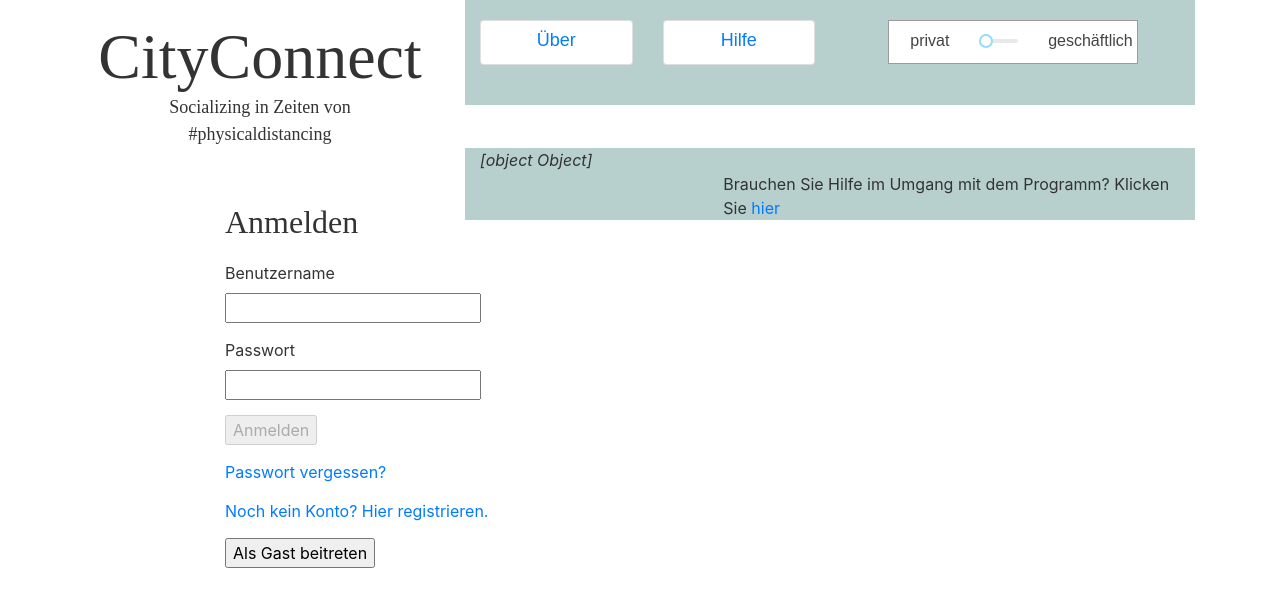
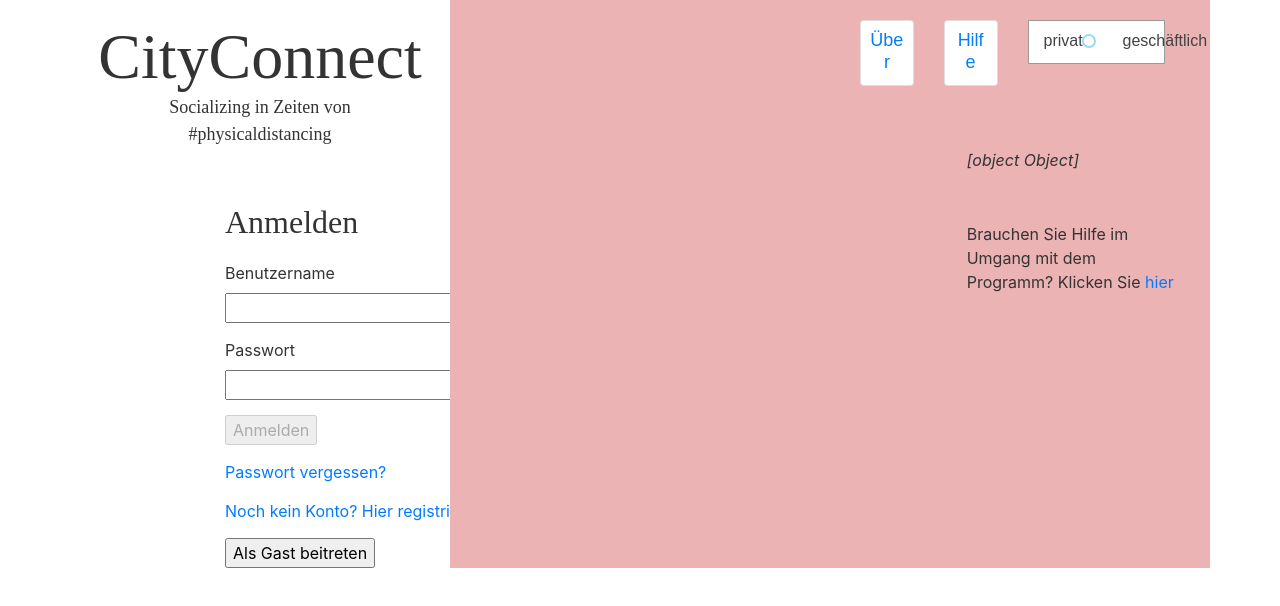
Before and after one commit to CityConnect11/app, a Next.js app: page / in a window 1280 px wide. Shown: the top 606 px of the page. Built offline with nearby package versions, Linux system fonts and the light colour scheme.

Commit message:
change background color

```diff
--- a/components/header/header.js
+++ b/components/header/header.js
@@ -21,8 +21,15 @@ export default () => (
             </Row>
           </Container>
         </Col>
-        <Col xs={8}>
-          <Navbar />
+        <Col xs={8} className={"main"}>
+          <Container>
+            <Row>
+              <Col xs={"6"}/>
+              <Col xs={"6"}>
+                <Navbar />
+              </Col>
+            </Row>
+          </Container>
         </Col>
       </Row>
     </Container>
--- a/components/header/navbar.js
+++ b/components/header/navbar.js
@@ -8,7 +8,7 @@ import ModeSelection from './mode'
 
 const Navbar = () => {
   return (
-    <div className={"main"}>
+    <div>
       <Container>
         <Row>
           <Col xs={3}>
--- a/components/icons/sofa.js
+++ b/components/icons/sofa.js
@@ -1,7 +1,7 @@
 import sofa from '../../public/static/sofa.svg';
 
 const SofaIcon = () => (
-  <i
+  <i style={{backgroundSize: "20px 30px"}}
     dangerouslySetInnerHTML={{
       __html: sofa,
     }}
--- a/components/start.js
+++ b/components/start.js
@@ -10,7 +10,7 @@ export default () => (
       <Col xs={4}>
         <Login />
       </Col>
-      <Col xs={8}>
+      <Col xs={8} className={"main"}>
         <Main />
       </Col>
     </Row>
--- a/components/start/main.js
+++ b/components/start/main.js
@@ -6,16 +6,20 @@ import Sofa from "../icons/sofa"
 
 const Main = () => {
   return (
-    <div className={"main"}>
+    <div>
       <Container>
         <Row>
-          <Col xs={12}>
+          <Col xs={8} />
+          <Col xs={4}>
             <Sofa />
           </Col>
         </Row>
         <Row>
-          <Col xs={4} />
-          <Col xs={8}>
+          <div style={{height: "50px"}}></div>
+        </Row>
+        <Row>
+          <Col xs={8} />
+          <Col xs={4}>
             <Help />
           </Col>
         </Row>
--- a/styles.css
+++ b/styles.css
@@ -86,7 +86,7 @@ html, body {
 }
 
 .main {
-  background-color: #b7d0cd;
+  background-color: #ecb3b5;
 }
 
 .title {
```
Also changed, not shown: public/static/sofa.svg.
